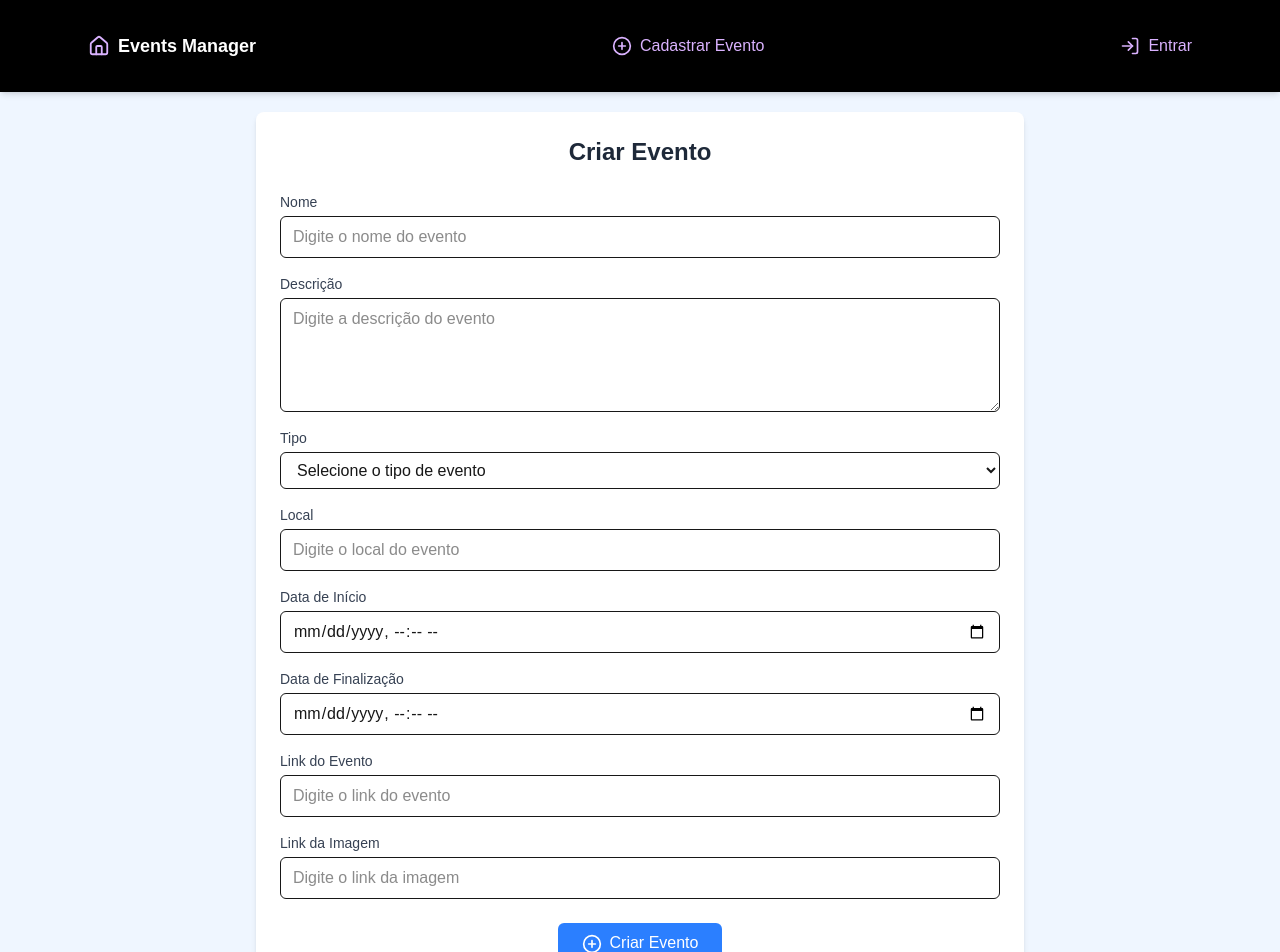
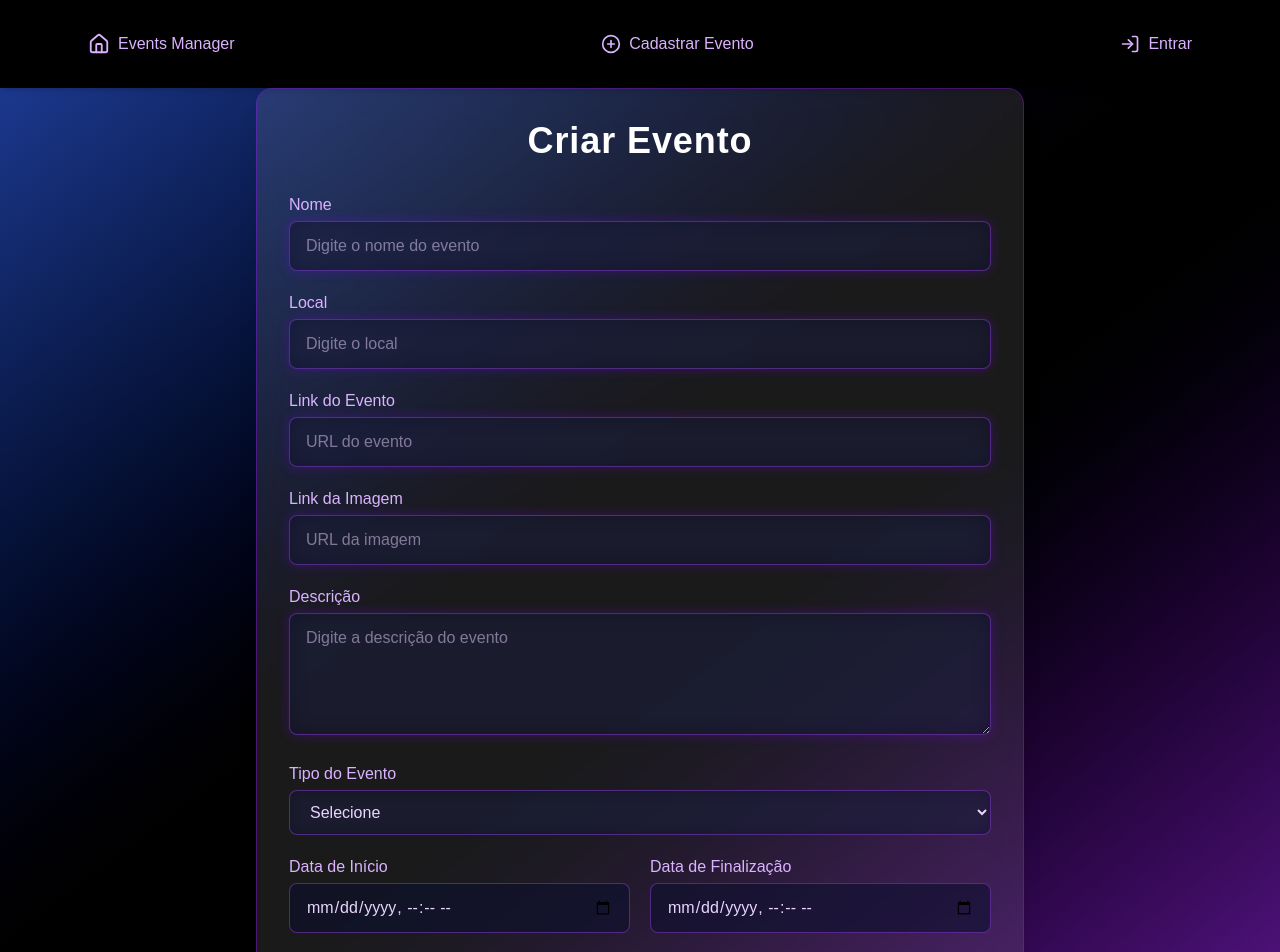
Before and after one commit to Talison468/meu-front, a Next.js app: page /evento/create in a window 1280 px wide. Shown: the top 952 px of the page. Built offline with nearby package versions, Linux system fonts and the light colour scheme.

Commit message:
correcao das cores e melhoria

```diff
--- a/src/app/componentes/TopBar.js
+++ b/src/app/componentes/TopBar.js
@@ -1,155 +1,3 @@
-/*"use client";
-
-import { useEffect, useState } from "react";
-import axios from "axios";
-import { Heart, Calendar, MapPin, Home, PlusCircle, LogIn } from "lucide-react"; // Ícones do Lucide
-import Link from "next/link";
-
-const EventsPage = () => {
-  const [events, setEvents] = useState([]);
-  const [loading, setLoading] = useState(true);
-  const [isScrolled, setIsScrolled] = useState(false);
-
-  // Função que verifica a rolagem da página
-  useEffect(() => {
-    const handleScroll = () => {
-      if (window.scrollY > 50) {
-        setIsScrolled(true);
-      } else {
-        setIsScrolled(false);
-      }
-    };
-
-    window.addEventListener("scroll", handleScroll);
-
-    // Limpeza do event listener
-    return () => {
-      window.removeEventListener("scroll", handleScroll);
-    };
-  }, []);
-
-  // Fetch de eventos da API
-  useEffect(() => {
-    const fetchEvents = async () => {
-      try {
-        const response = await axios.get("http://localhost:8080/api/v1/evento");
-        setEvents(response.data);
-      } catch (error) {
-        console.error("Erro ao buscar eventos:", error);
-      } finally {
-        setLoading(false);
-      }
-    };
-
-    fetchEvents();
-  }, []);
-
-  const EventCard = ({ event, isHighlighted }) => {
-    return (
-      <div
-        className={`transition-all duration-300 shadow-lg rounded-lg overflow-hidden ${
-          isHighlighted
-            ? "bg-gradient-to-r from-blue-500 to-blue-400 transform scale-105"
-            : "bg-white"
-        }`}
-      >
-        <img
-          src={event.linkImagem}
-          alt={event.nome}
-          className={`object-cover w-full h-56 ${
-            isHighlighted ? "rounded-t-lg" : "rounded-md"
-          }`}
-        />
-        <div className="p-4">
-          <h3 className={`text-xl font-semibold ${isHighlighted ? "text-white" : "text-gray-800"}`}>
-            {event.nome}
-          </h3>
-          <p className="text-sm text-gray-600">{event.descricao}</p>
-          <div className="flex items-center space-x-2 mt-3 text-sm text-gray-500">
-            <div className="flex items-center">
-              <Calendar size={16} />
-              <span className="ml-1">{new Date(event.dataInicio).toLocaleString()}</span>
-            </div>
-            <div className="flex items-center">
-              <MapPin size={16} />
-              <span className="ml-1">{event.local}</span>
-            </div>
-          </div>
-        </div>
-      </div>
-    );
-  };
-
-  if (loading) {
-    return (
-      <div className="flex justify-center items-center h-screen bg-blue-50">
-        <div className="text-blue-500 font-semibold text-lg">Carregando eventos...</div>
-      </div>
-    );
-  }
-
-  return (
-    <div className="bg-blue-50 min-h-screen p-6 pt-20">*/
-//{/* TopBar */}
-/* <div
-   className={`fixed top-0 left-0 w-full p-4 z-50 transition-all duration-300 ${
-     isScrolled ? "bg-white shadow-lg" : "bg-transparent"
-   }`}
- >
-   <div className="max-w-6xl mx-auto flex justify-between items-center">*/
-// {/* Botão esquerdo (Logo e Redirecionamento para o início) */}
-/*<div className="flex items-center space-x-2">
-  <Link href="/" passHref>
-    <div className="text-xl font-semibold text-gray-800 hover:text-blue-500 flex items-center space-x-2">
-      <Home size={20} />
-      <span>Events Manager</span>
-    </div>
-  </Link>
-</div>
-*/
-//{/* Botão central (Cadastrar Evento) */}
-/*<div>
-  <Link href="/evento/create" passHref>
-    <div className="text-sm font-medium text-blue-500 hover:text-blue-600 flex items-center space-x-1">
-      <PlusCircle size={20} />
-      <span>Cadastrar Evento</span>
-    </div>
-  </Link>
-</div>*/
-
-// {/* Botão direito (Entrar) */}
-/*<div>
-  <Link href="/login" passHref>
-    <div className="text-sm font-medium text-blue-500 hover:text-blue-600 flex items-center space-x-1">
-      <LogIn size={20} />
-      <span>Entrar</span>
-    </div>
-  </Link>
-</div>
-</div>
-</div>*/
-
-// {/* Evento em Destaque */}
-/* {events.length > 0 && (
-   <div className="max-w-3xl mx-auto mb-8">
-     <EventCard event={events[0]} isHighlighted={true} />
-   </div>
- )}*/
-
-// {/* Lista de Eventos */}
-/* <div className="grid grid-cols-1 sm:grid-cols-2 md:grid-cols-3 lg:grid-cols-4 gap-6">
-   {events.slice(1).map((event) => (
-     <div key={event.id} className="flex justify-center">
-       <EventCard event={event} isHighlighted={false} />
-     </div>
-   ))}
- </div>
-</div>
-);
-};
-
-export default EventsPage;*/
-
 "use client";
 import { Home, LogIn, PlusCircle } from "lucide-react";
 import Link from "next/link";
@@ -165,7 +13,7 @@ function TopBar() {
             size={22}
             className="text-purple-300 group-hover:text-purple-400 transition"
           />
-          <span className="text-white font-semibold text-lg group-hover:text-purple-300 transition">
+          <span className="flex items-center gap-2 text-purple-300 hover:text-purple-200 cursor-pointer transition">
             Events Manager
           </span>
         </div>
--- a/src/app/evento/create/page.js
+++ b/src/app/evento/create/page.js
@@ -2,7 +2,7 @@
 import { useState } from "react";
 import axios from "axios";
 import { useRouter } from "next/navigation";
-import { Calendar, MapPin, PlusCircle, Upload } from "lucide-react"; // Ícones do Lucide
+import { PlusCircle } from "lucide-react";
 
 const CreateEventPage = () => {
   const [formData, setFormData] = useState({
@@ -20,33 +20,25 @@ const CreateEventPage = () => {
   const [isSubmitting, setIsSubmitting] = useState(false);
   const router = useRouter();
 
-  // Função para lidar com as mudanças nos campos do formulário
   const handleChange = (e) => {
     const { name, value } = e.target;
-    setFormData((prevData) => ({
-      ...prevData,
+    setFormData((prev) => ({
+      ...prev,
       [name]: value,
     }));
   };
 
-  // Função para lidar com o envio do formulário
   const handleSubmit = async (e) => {
     e.preventDefault();
     setIsSubmitting(true);
-
-    // Limpeza dos erros anteriores
     setErrors({});
 
     try {
-      // Envio dos dados para o backend
       const response = await axios.post("http://localhost:8080/api/v1/evento", formData);
-
-      // Caso a criação seja bem-sucedida, redireciona para a lista de eventos
       if (response.status === 201) {
         router.push("/events");
       }
     } catch (error) {
-      // Caso haja erro de validação, exibe os erros
       if (error.response && error.response.status === 400) {
         setErrors(error.response.data.errors);
       }
@@ -56,31 +48,57 @@ const CreateEventPage = () => {
   };
 
   return (
-    <div className="bg-blue-50 min-h-screen p-6">
-      <div className="max-w-3xl mx-auto bg-white p-6 rounded-lg shadow-md">
-        <h1 className="text-2xl font-semibold text-center text-gray-800 mb-6">Criar Evento</h1>
+    <div className="min-h-screen flex items-center justify-center bg-gradient-to-br from-blue-900 via-black to-purple-900 text-white px-4">
 
-        <form onSubmit={handleSubmit} className="space-y-4">
-          {/* Nome do Evento */}
-          <div>
-            <label htmlFor="nome" className="block text-sm font-medium text-gray-700">
-              Nome
+      <div
+        className="
+          max-w-3xl mx-auto p-8
+          rounded-2xl shadow-xl
+          bg-white/10 backdrop-blur-xl border border-purple-600/40
+          shadow-[0_0_25px_rgba(138,43,226,0.5)]
+        "
+      >
+        <h1 className="text-4xl font-bold text-center mb-8 tracking-wide">
+          Criar Evento
+        </h1>
+
+        <form onSubmit={handleSubmit} className="space-y-5">
+
+          {/* Campos padrões */}
+          {[
+            { id: "nome", label: "Nome", type: "text", placeholder: "Digite o nome do evento" },
+            { id: "local", label: "Local", type: "text", placeholder: "Digite o local" },
+            { id: "linkEvento", label: "Link do Evento", type: "url", placeholder: "URL do evento" },
+            { id: "linkImagem", label: "Link da Imagem", type: "url", placeholder: "URL da imagem" },
+          ].map((field) => (
+            <div key={field.id}>
+              <label htmlFor={field.id} className="text-purple-300 font-medium">
+                {field.label}
               </label>
               <input
-              type="text"
-              id="nome"
-              name="nome"
-              value={formData.nome}
+                type={field.type}
+                id={field.id}
+                name={field.id}
+                value={formData[field.id]}
                 onChange={handleChange}
-              className="mt-1 block w-full px-3 py-2 border rounded-md focus:outline-none focus:ring-2 focus:ring-blue-500"
-              placeholder="Digite o nome do evento"
+                placeholder={field.placeholder}
+                className="
+                  mt-1 w-full px-4 py-3 rounded-lg
+                  bg-[#0d102d]/60 border border-purple-500/40 text-purple-200
+                  backdrop-blur-md
+                  focus:ring-2 focus:ring-purple-500 focus:outline-none
+                  shadow-[0_0_12px_rgba(128,0,255,0.3)]
+                "
               />
-            {errors.nome && <p className="text-red-500 text-sm mt-1">{errors.nome}</p>}
+              {errors[field.id] && (
+                <p className="text-red-400 text-sm mt-1">{errors[field.id]}</p>
+              )}
             </div>
+          ))}
 
           {/* Descrição */}
           <div>
-            <label htmlFor="descricao" className="block text-sm font-medium text-gray-700">
+            <label htmlFor="descricao" className="text-purple-300 font-medium">
               Descrição
             </label>
             <textarea
@@ -88,26 +106,39 @@ const CreateEventPage = () => {
               name="descricao"
               value={formData.descricao}
               onChange={handleChange}
-              rows="4"
-              className="mt-1 block w-full px-3 py-2 border rounded-md focus:outline-none focus:ring-2 focus:ring-blue-500"
+              rows={4}
+              className="
+                mt-1 w-full px-4 py-3 rounded-lg
+                bg-[#0d102d]/60 border border-purple-500/40 text-purple-200
+                backdrop-blur-md
+                focus:ring-2 focus:ring-purple-500
+                shadow-[0_0_12px_rgba(128,0,255,0.3)]
+              "
               placeholder="Digite a descrição do evento"
             />
-            {errors.descricao && <p className="text-red-500 text-sm mt-1">{errors.descricao}</p>}
+            {errors.descricao && (
+              <p className="text-red-400 text-sm mt-1">{errors.descricao}</p>
+            )}
           </div>
 
-          {/* Tipo do Evento */}
+          {/* Tipo */}
           <div>
-            <label htmlFor="tipo" className="block text-sm font-medium text-gray-700">
-              Tipo
+            <label htmlFor="tipo" className="text-purple-300 font-medium">
+              Tipo do Evento
             </label>
             <select
               id="tipo"
               name="tipo"
               value={formData.tipo}
               onChange={handleChange}
-              className="mt-1 block w-full px-3 py-2 border rounded-md focus:outline-none focus:ring-2 focus:ring-blue-500"
+              className="
+                mt-1 w-full px-4 py-3 rounded-lg
+                bg-[#0d102d]/60 border border-purple-500/40 text-purple-200
+                backdrop-blur
+                focus:ring-2 focus:ring-purple-500
+              "
             >
-              <option value="">Selecione o tipo de evento</option>
+              <option value="">Selecione</option>
               <option value="CONGRESSO">CONGRESSO</option>
               <option value="TREINAMENTO">TREINAMENTO</option>
               <option value="WORKSHOP">WORKSHOP</option>
@@ -116,32 +147,15 @@ const CreateEventPage = () => {
               <option value="HACKATON">HACKATON</option>
               <option value="STARTUP">STARTUP</option>
             </select>
-
-            {errors.tipo && <p className="text-red-500 text-sm mt-1">{errors.tipo}</p>}
+            {errors.tipo && (
+              <p className="text-red-400 text-sm mt-1">{errors.tipo}</p>
+            )}
           </div>
 
-          {/* Local */}
+          {/* Datas */}
+          <div className="grid grid-cols-1 md:grid-cols-2 gap-5">
             <div>
-            <label htmlFor="local" className="block text-sm font-medium text-gray-700">
-              Local
-            </label>
-            <input
-              type="text"
-
-              id="local"
-              name="local"
-              value={formData.local}
-              onChange={handleChange}
-              className="mt-1 block w-full px-3 py-2 border rounded-md focus:outline-none focus:ring-2 focus:ring-blue-500"
-              placeholder="Digite o local do evento"
-            />
-
-            {errors.local && <p className="text-red-500 text-sm mt-1">{errors.local}</p>}
-          </div>
-
-          {/* Data de Início */}
-          <div>
-            <label htmlFor="dataInicio" className="block text-sm font-medium text-gray-700">
+              <label htmlFor="dataInicio" className="text-purple-300 font-medium">
                 Data de Início
               </label>
               <input
@@ -150,14 +164,19 @@ const CreateEventPage = () => {
                 name="dataInicio"
                 value={formData.dataInicio}
                 onChange={handleChange}
-              className="mt-1 block w-full px-3 py-2 border rounded-md focus:outline-none focus:ring-2 focus:ring-blue-500"
+                className="
+                  mt-1 w-full px-4 py-3 rounded-lg
+                  bg-[#0d102d]/60 border border-purple-500/40 text-purple-200
+                  focus:ring-2 focus:ring-purple-500
+                "
               />
-            {errors.dataInicio && <p className="text-red-500 text-sm mt-1">{errors.dataInicio}</p>}
+              {errors.dataInicio && (
+                <p className="text-red-400 text-sm mt-1">{errors.dataInicio}</p>
+              )}
             </div>
 
-          {/* Data de Finalização */}
             <div>
-            <label htmlFor="dataFinal" className="block text-sm font-medium text-gray-700">
+              <label htmlFor="dataFinal" className="text-purple-300 font-medium">
                 Data de Finalização
               </label>
               <input
@@ -166,60 +185,33 @@ const CreateEventPage = () => {
                 name="dataFinal"
                 value={formData.dataFinal}
                 onChange={handleChange}
-              className="mt-1 block w-full px-3 py-2 border rounded-md focus:outline-none focus:ring-2 focus:ring-blue-500"
+                className="
+                  mt-1 w-full px-4 py-3 rounded-lg
+                  bg-[#0d102d]/60 border border-purple-500/40 text-purple-200
+                  focus:ring-2 focus:ring-purple-500
+                "
               />
-            {errors.dataFinal && <p className="text-red-500 text-sm mt-1">{errors.dataFinal}</p>}
+              {errors.dataFinal && (
+                <p className="text-red-400 text-sm mt-1">{errors.dataFinal}</p>
+              )}
+            </div>
           </div>
 
-          {/* Link do Evento */}
-          <div>
-            <label htmlFor="linkEvento" className="block text-sm font-medium text-gray-700">
-              Link do Evento
-            </label>
-            <input
-              type="url"
-              id="linkEvento"
-              name="linkEvento"
-              value={formData.linkEvento}
-              onChange={handleChange}
-              className="mt-1 block w-full px-3 py-2 border rounded-md focus:outline-none focus:ring-2 focus:ring-blue-500"
-              placeholder="Digite o link do evento"
-            />
-          </div>
-
-          {/* Link da Imagem */}
-          <div>
-            <label htmlFor="linkImagem" className="block text-sm font-medium text-gray-700">
-              Link da Imagem
-            </label>
-            <input
-              type="url"
-              id="linkImagem"
-              name="linkImagem"
-              value={formData.linkImagem}
-              onChange={handleChange}
-              className="mt-1 block w-full px-3 py-2 border rounded-md focus:outline-none focus:ring-2 focus:ring-blue-500"
-              placeholder="Digite o link da imagem"
-            />
-          </div>
-
-          {/* Botão de Enviar */}
-          <div className="mt-6 flex justify-center">
+          {/* Botão */}
+          <div className="flex justify-center pt-4">
             <button
               type="submit"
-              className="bg-blue-500 text-white px-6 py-2 rounded-md focus:outline-none focus:ring-2 focus:ring-blue-500"
               disabled={isSubmitting}
+              className="w-full bg-purple-600 hover:bg-purple-700 transition py-3 rounded-xl flex items-center justify-center gap-2 font-semibold text-lg shadow-xl"
             >
-              {isSubmitting ? (
-                <span>Enviando...</span>
-              ) : (
+              {isSubmitting ? "Enviando..." : (
                 <>
-                  <PlusCircle className="mr-2 inline-block" size={20} />
-                  Criar Evento
+                  <PlusCircle size={20} /> Criar Evento
                 </>
               )}
             </button>
           </div>
+
         </form>
       </div>
     </div>
--- a/src/app/login/page.js
+++ b/src/app/login/page.js
@@ -22,7 +22,7 @@ export default function LoginPage() {
       <div className="w-full max-w-md bg-white/10 backdrop-blur-xl p-10 rounded-3xl shadow-2xl border border-white/20 animate-fadeIn">
 
         <h2 className="text-4xl font-bold text-center mb-8 tracking-wide">
-          Entrar no Sistema
+          Entrar
         </h2>
 
         <form onSubmit={handleSubmit} className="space-y-6">
```
Also changed, not shown: src/app/page.js (+2 -8 lines). Lines whose indentation alone changed are shown as unchanged.
